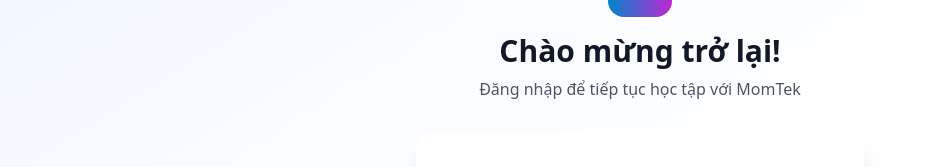
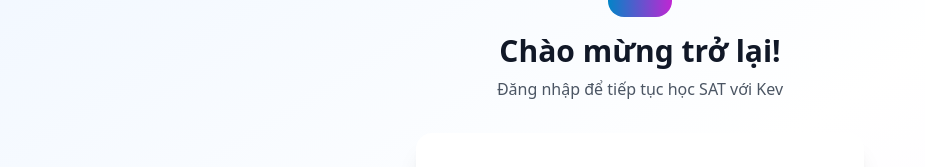
Before and after one commit to Pintatech/xpclass, a React (Vite) app: page /login in a window 1280 px wide. Shown: the part 171-338 px from the top of the page, without its empty margins (0-925 px from the left). Built offline with nearby package versions, Linux system fonts and the light colour scheme; no server answers.

Commit message:
Logo change

```diff
--- a/src/components/auth/LoginPage.jsx
+++ b/src/components/auth/LoginPage.jsx
@@ -51,7 +51,7 @@ const LoginPage = () => {
             Chào mừng trở lại!
           </h2>
           <p className="text-gray-600">
-            Đăng nhập để tiếp tục học tập với MomTek
+            Đăng nhập để tiếp tục học SAT với Kev
           </p>
         </div>
 
--- a/src/components/navigation/TopNavigation.jsx
+++ b/src/components/navigation/TopNavigation.jsx
@@ -31,9 +31,9 @@ const TopNavigation = () => {
           {/* Logo */}
           <Link to="/" className="flex items-center space-x-2">
             <div className="w-8 h-8 bg-gradient-to-r from-primary-600 to-secondary-600 rounded-lg flex items-center justify-center text-white font-bold text-lg">
-              M
+              <img src="https://xpclass.vn/kevhocsat/general%20materials/freepik__upload__83821.jpeg" alt="Logo" width={20} height={20} />
             </div>
-            <span className="text-xl font-bold text-gray-900">MomTek</span>
+            <span className="text-xl font-bold text-gray-900">SAT hunter</span>
           </Link>
 
           {/* Navigation */}
```
